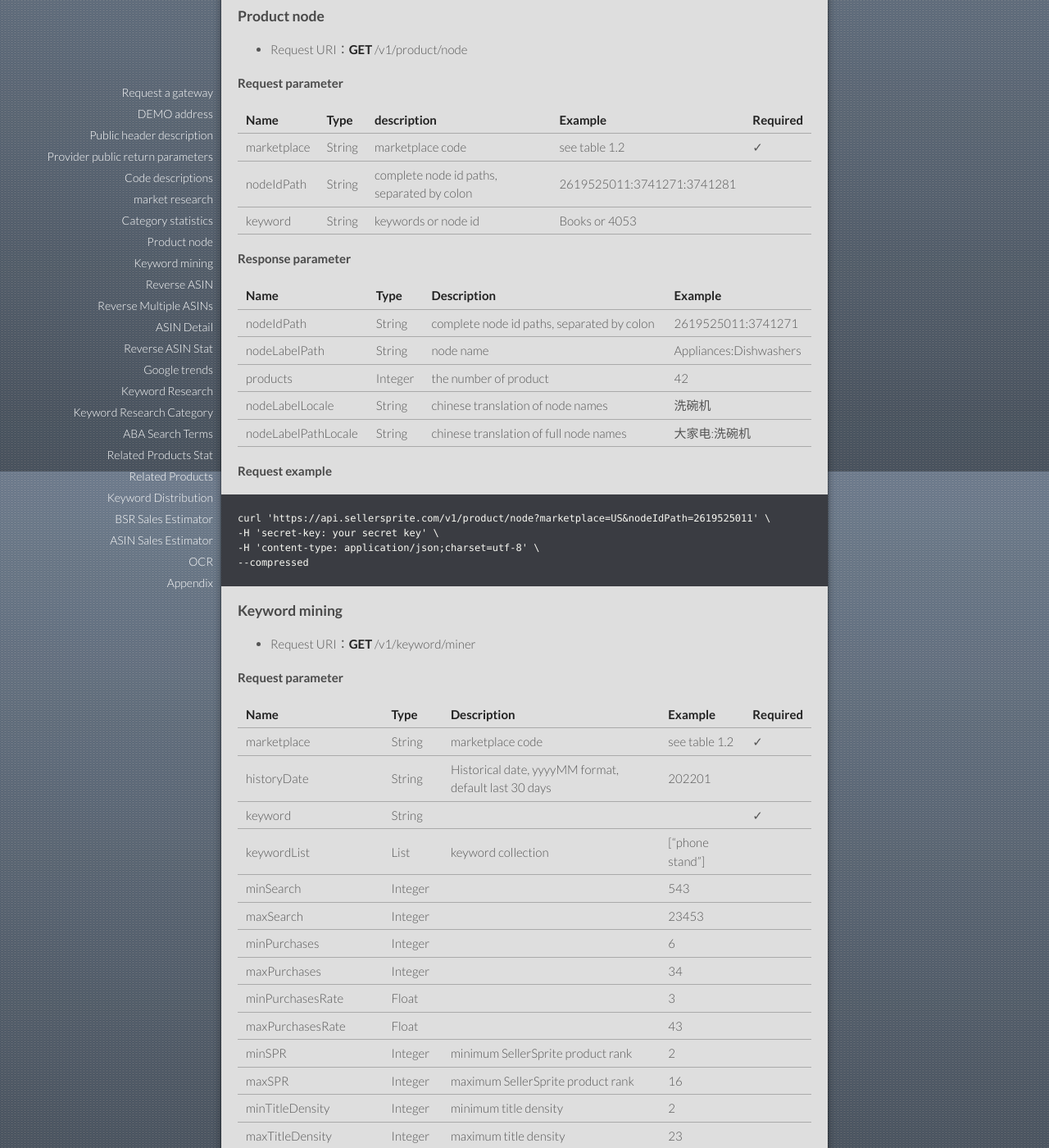
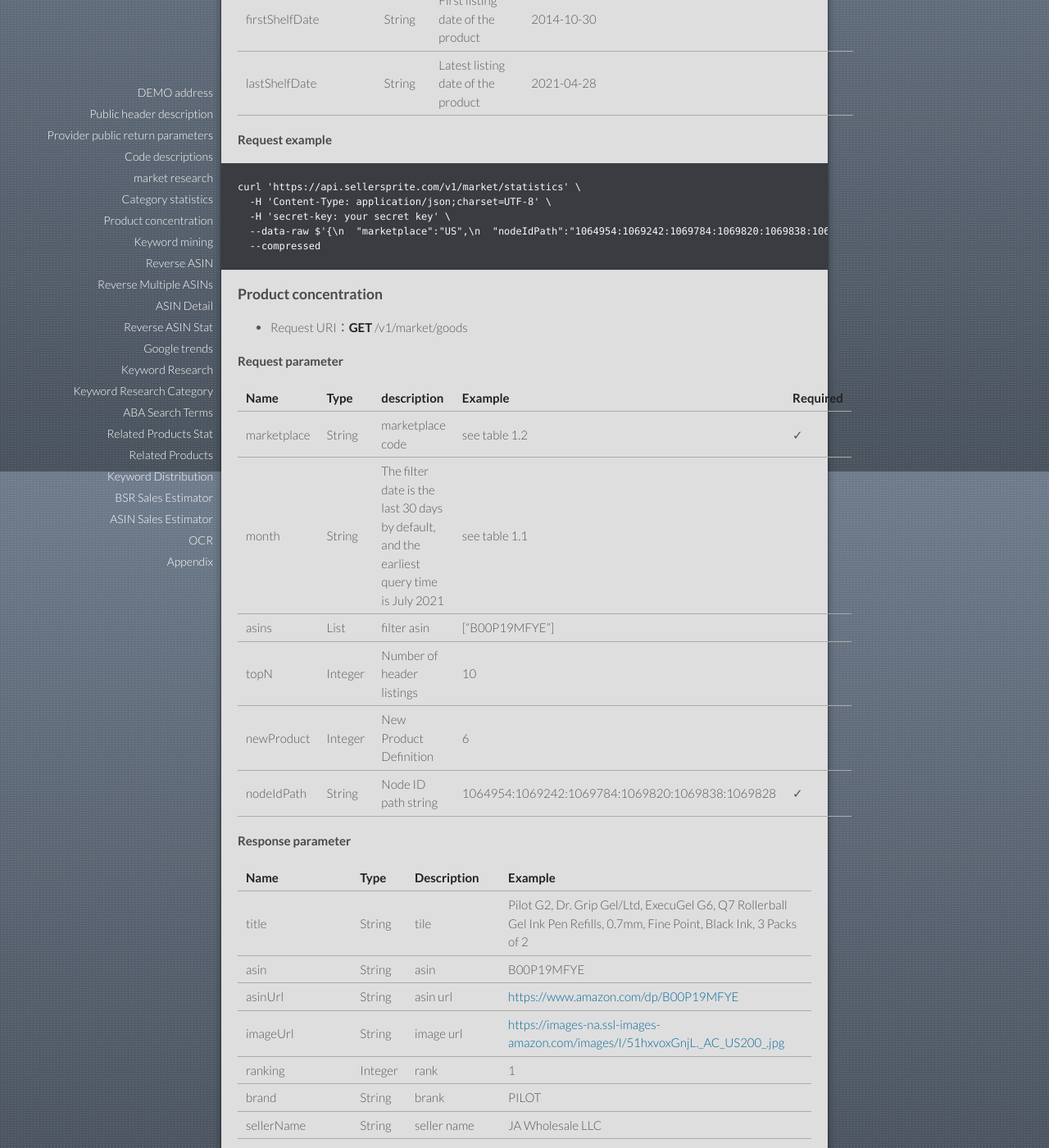
Before and after one commit to sellersprite/market, a Jekyll site: the page built from index.md, in a window 1280 px wide and 1400 px high, scrolled down 12025 px. Shown: the whole window at 82% size. Built offline with Jekyll 4.4.1, drawn with Linux system fonts in a browser that asks for light colours; our own code applies the rules of GitHub Pages for plain Markdown files; some of the changed text lies outside the part shown.

Commit message:
Update index.md

````diff
--- a/index.md
+++ b/index.md
@@ -1,4 +1,4 @@
-### Request a gateway
+f### Request a gateway
 {:toc #markdown-toc}
 * The request gateway for external APIs is:[https://api.sellersprite.com/](https://api.sellersprite.com/)
 
@@ -181,11 +181,12 @@ curl 'https://api.sellersprite.com/v1/market/research' \
 
 | Name        | Type    | Introduction                                                                                | Example                    | Required |
 | ------------- | --------- | --------------------------------------------------------------------------------------------- | ---------------------------- | ---------- |
-| marketplace | String   | marketplace code                                          | see table 1.2                                        | ✓       |
-            |  month      | String   | The filter date is the last 30 days by default, and the earliest query time is July 2021 | see table 1.1                                        |              |
+| marketplace | String   | marketplace code                                           | see table 1.2                                    | ✓       |
+            |  month      | String   | The filter date is the last 30 days by default, and the earliest query time is July 2021 | see table 1.1                                    |              |
             | topN        | Integer  | Number of header listings                                  | 10                                              |              |
             | newProduct  | Integer  | New Product Definition                                         | 6                                               |              |
             | nodeIdPath  | String   | Node ID path string                               | 1064954:1069242:1069784:1069820:1069838:1069828 | ✓       |
+
 #### Response parameter
 
 | Name           | Type    | Description                                               | Example                                                                                                                                 |
@@ -243,35 +244,52 @@ curl 'https://api.sellersprite.com/v1/market/statistics' \
   --compressed
 ```
 
-### Product node
+### Product concentration
 
-* Request URI：**GET** /v1/product/node
+* Request URI：**GET** /v1/market/goods
 
 #### Request parameter
 
 | Name        | Type   | description                                | Example                    | Required |
 | ------------- | -------- | -------------------------------------------- | ---------------------------- | ---------- |
-| marketplace | String | marketplace code                           | see table 1.2              | ✓       |
-| nodeIdPath  | String | complete node id paths, separated by colon | 2619525011:3741271:3741281 |          |
-| keyword     | String | keywords or node id                        | Books or 4053              |          |
+    | marketplace | String   | marketplace code                                           | see table 1.2                                    | ✓       |
+    |  month      | String   | The filter date is the last 30 days by default, and the earliest query time is July 2021 | see table 1.1                                    |              |
+    | asins       | List     | filter asin                                         | ["B00P19MFYE"]                                  |              |
+    | topN        | Integer  | Number of header listings                                  | 10                                              |              |
+    | newProduct  | Integer  | New Product Definition                                         | 6                                               |              |
+    | nodeIdPath  | String   | Node ID path string                               | 1064954:1069242:1069784:1069820:1069838:1069828 | ✓       |
 
 #### Response parameter
 
 | Name                | Type    | Description                                | Example                |
 | --------------------- | --------- | -------------------------------------------- | ------------------------ |
-| nodeIdPath          | String  | complete node id paths, separated by colon | 2619525011:3741271     |
-| nodeLabelPath       | String  | node name                                  | Appliances:Dishwashers |
-| products            | Integer | the number of product                      | 42                     |
-| nodeLabelLocale     | String  | chinese translation of node names          | 洗碗机                 |
-| nodeLabelPathLocale | String  | chinese translation of full node names     | 大家电:洗碗机          |
+            | title             | String   | tile                    | Pilot G2, Dr. Grip Gel/Ltd, ExecuGel G6, Q7 Rollerball Gel Ink Pen Refills, 0.7mm, Fine Point, Black Ink, 3 Packs of 2                                 |
+            | asin              | String   | asin                    | B00P19MFYE                                                                                                                                             |
+            | asinUrl           | String   | asin url                | [https://www.amazon.com/dp/B00P19MFYE](https://www.amazon.com/dp/B00P19MFYE)                                                                                  |
+            | imageUrl          | String   | image url                | [https://images-na.ssl-images-amazon.com/images/I/51hxvoxGnjL.\_AC\_US200\_.jpg](https://images-na.ssl-images-amazon.com/images/I/51hxvoxGnjL._AC_US200_.jpg) |
+            | ranking           | Integer  | rank                    | 1                                                                                                                                                      |
+            | brand             | String   | brank                    | PILOT                                                                                                                                                  |
+            | sellerName        | String   | seller name                | JA Wholesale LLC                                                                                                                                       |
+            | sellerType        | String   | seller type                | FBA                                                                                                                                                    |
+            | price             | Float    | price                    | 6.19                                                                                                                                                   |
+            | shelfDate         | String   | Listing time                | 2014-10-30                                                                                                                                             |
+            | ratings           | Integer  | Score evaluation                  | 5695                                                                                                                                                   |
+            | reviews           | Integer  | Number of comments                  | 133                                                                                                                                                    |
+            | rating            | Float    | Comment value                  | 4.8                                                                                                                                                    |
+            | newFlag           | Integer  | Is it a new product? 1 new product, 0 non new product | 0                                                                                                                                                      |
+            | totalUnits        | Integer  | Total sales volume                  | 2515                                                                                                                                                   |
+            | totalRevenue      | Float    | Total sales                  | 18837.35                                                                                                                                               |
+            | totalUnitsRatio   | Float    | Total sales proportion              | 0.4478                                                                                                                                                 |
+            | totalRevenueRatio | Float    | Proportion of total sales              | 0.3052                                                                                                                                                 |
 
 #### Request example
 
 ```
-curl 'https://api.sellersprite.com/v1/product/node?marketplace=US&nodeIdPath=2619525011' \
--H 'secret-key: your secret key' \
--H 'content-type: application/json;charset=utf-8' \
---compressed
+curl 'https://api.sellersprite.com/v1/market/goods' \
+  -H 'Content-Type: application/json;charset=UTF-8' \
+  -H 'secret-key: your secret key' \
+  --data-raw $'{\n  "marketplace":"US",\n  "nodeIdPath":"1064954:1069242:1069784:1069820:1069838:1069828"\n}' \
+  --compressed
 ```
 
 ### Keyword mining
````
